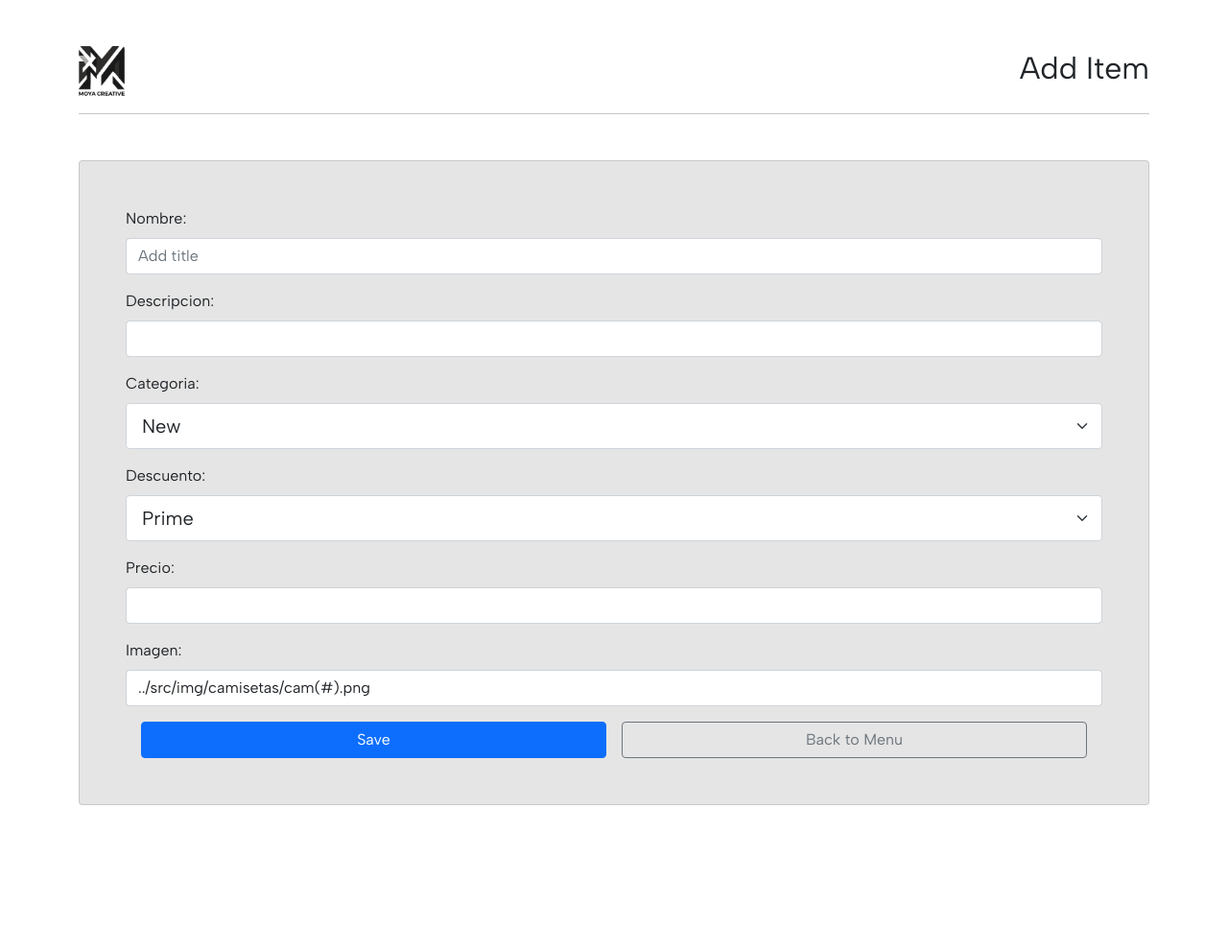
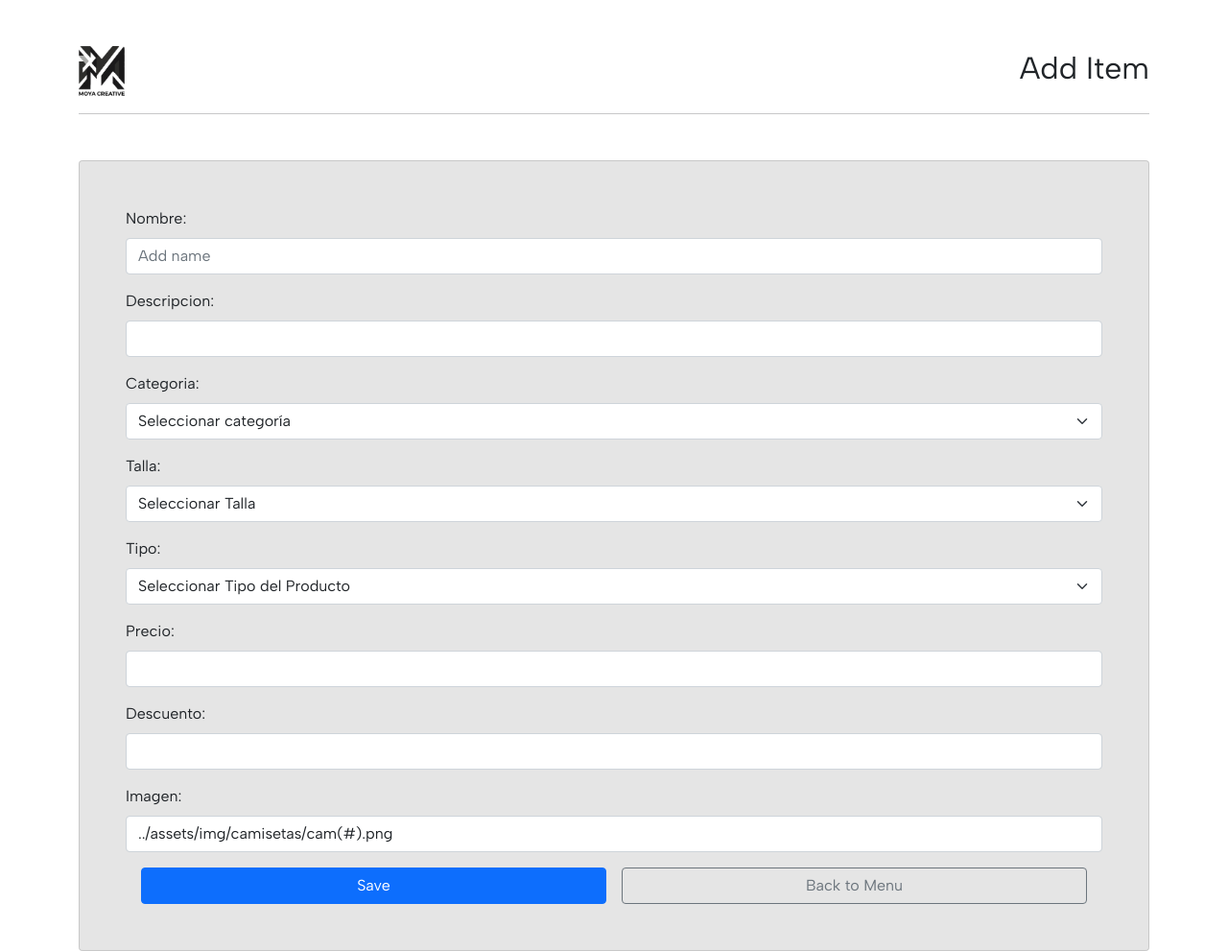
Before and after one commit to paulmoyaf/proyecto_php, a PHP site: page /admin/add/add-page.php in a window 1280 px wide. Shown: the whole page at 96% size. Before the commit the page ends 839 px from the top, so only its background shows below. Run offline with PHP 8.4, Linux system fonts and the light colour scheme; the visitor is signed in with stand-in values (Sample User, id 1); data comes from the database, SQL or seed files in the repository; some libraries are stand-ins or nearby versions; some web fonts are replaced.

Commit message:
update_all-08-11-2023

```diff
--- a/admin/add/add-page.php
+++ b/admin/add/add-page.php
@@ -15,7 +15,11 @@
 
     <?php require('logic.php'); ?>
 
-    <?php if (isset($_POST['guardar'])) : ?>
+    <?php if (isset($_POST['guardar'])) :
+        $nombre_categoria_nuevo = ProductosDB::obtenerNombreTipoCategoria($categoria_id);
+        $nombre_talla_nuevo = ProductosDB::obtenerNombreTalla($talla_id);
+        $nombre_tipo_nuevo = ProductosDB::obtenerNombreTipoProducto($tipo_producto_id);
+    ?>
         <div class="table-responsive">
             <table class="table table-bordered text-center">
                 <thead class="">
@@ -24,8 +28,11 @@
                         <th scope="col">Nombre</th>
                         <th scope="col">Descripcion</th>
                         <th scope="col">Categoria</th>
+                        <th scope="col">Talla</th>
+                        <th scope="col">Tipo</th>
+                        <th scope="col">Precio</th>
                         <th scope="col">Descuento</th>
-                            <th scope="col">Precio</th>
+                        <th scope="col">Precio Final</th>
                     </tr>
                 </thead>
                 <tbody class="align-middle">
@@ -33,9 +40,12 @@
                         <td><img src="../<?php echo $imagen_url ?>"></td>
                         <td><?php echo $nombre  ?></td>
                         <td><?php echo $descripcion ?></td>
-                            <td><?php echo $categoria ?></td>
-                            <td><?php echo $tiene_descuento ?></td>
+                        <td><?php echo $nombre_categoria_nuevo ?></td>
+                        <td><?php echo $nombre_talla_nuevo ?></td>
+                        <td><?php echo $nombre_tipo_nuevo ?></td>
                         <td><?php echo $precio  ?> €</td>
+                        <td><?php echo $descuento ?>%</td>
+                        <td><?php echo $producto->getPrecioFinal() ?>€</td>
                     </tr>
                 </tbody>
             </table>
@@ -46,7 +56,7 @@
     <?php else : ?>
 
         <div class="header-titulo">
-            <img class="card-img-top logo" src="../../src/img/logo/logo.png" alt="Title">
+            <img class="card-img-top logo" src="../../assets/img/logo/logo.png" alt="Title">
             <p class="h2">Add Item</p>
         </div>
         <hr>
@@ -56,38 +66,60 @@
                 <!-- <h4 class="card-title text-end">New Item</h4> -->
                 <!-- <p class="card-text">Add characterists of the new item</p> -->
 
-                <form class="form-group" action="" method="post" enctype="multipart/form-data" required>
+                <form class="form-group" action="" method="post" enctype="multipart/form-data">
                     <div class="form-group-item mb-3">
                         <label for="nombre" class="form-label">Nombre:</label>
-                        <input type="text" name="nombre" id="nombre" class="form-control" placeholder="Add title">
+                        <input type="text" name="nombre" id="nombre" class="form-control" placeholder="Add name" required>
                     </div>
                     <div class="form-group-item mb-3">
                         <label for="descripcion" class="form-label">Descripcion:</label>
-                        <input type="text" name="descripcion" id="descripcion" class="form-control" >
+                        <input type="text" name="descripcion" id="descripcion" class="form-control">
                     </div>
 
                     <div class="form-group-item mb-3">
-                        <label for="categoria" class="form-label">Categoria:</label>
-                        <select class="form-select form-select-lg" name="categoria" id="categoria">
-                            <option selected>New</option>
-                            <option >Used</option>
+                        <label for="categoria_id" class="form-label">Categoria:</label>
+                        <select class="form-select form-select-md" name="categoria_id" id="categoria_id" class="form-control" required>
+                            <option value="" selected>Seleccionar categoría</option>
+                            <?php foreach ($categorias as $categoria) { ?>
+                                <option value="<?php echo $categoria['id']; ?>"><?php echo $categoria['nombre']; ?></option>
+                            <?php } ?>
                         </select>
                     </div>
+
                     <div class="form-group-item mb-3">
-                        <label for="tiene_descuento" class="form-label">Descuento:</label>
-                        <select class="form-select form-select-lg" name="tiene_descuento"  id="tiene_descuento">
-                            <option selected>Prime</option>
-                            <option >Regular</option>
+                        <label for="talla_id" class="form-label">Talla:</label>
+                        <select class="form-select form-select-md" name="talla_id" class="form-control" required>
+                            <option value="" selected>Seleccionar Talla</option>
+                            <?php foreach ($tallas as $talla) { ?>
+                                <option value="<?php echo $talla['id']; ?>"><?php echo $talla['nombre']; ?></option>
+                            <?php } ?>
+                        </select>
+                    </div>
+
+
+                    <div class="form-group-item mb-3">
+                        <label for="tipo_producto_id" class="form-label">Tipo:</label>
+                        <select class="form-select form-select-md" name="tipo_producto_id" class="form-control" required>
+                            <option value="" selected>Seleccionar Tipo del Producto</option>
+                            <?php foreach ($tipos_producto as $tipo_producto) { ?>
+                                <option value="<?php echo $tipo_producto['id']; ?>"><?php echo $tipo_producto['nombre']; ?></option>
+                            <?php } ?>
                         </select>
                     </div>
 
                     <div class="form-group-item mb-3">
                         <label for="precio" class="form-label">Precio:</label>
-                        <input type="text" name="precio" id="precio" class="form-control">
+                        <input type="text" name="precio" id="precio" class="form-control" required>
                     </div>
+
+                    <div class="form-group-item mb-3">
+                        <label for="descuento" class="form-label">Descuento:</label>
+                        <input type="text" name="descuento" id="descuento" class="form-control">
+                    </div>
+
                     <div class="form-group-item mb-3">
                         <label for="imagen_url" class="form-label">Imagen:</label>
-                        <input type="text" name="imagen_url" id="imagen_url" class="form-control" value="../src/img/camisetas/cam(#).png">
+                        <input type="text" name="imagen_url" id="imagen_url" class="form-control" value="../assets/img/camisetas/cam(#).png">
                         <!-- <input type="file" name="imagen_url" id="imagen_url" class="form-control"> -->
                     </div>
                     <div class="row gap-3 mx-3">
--- a/admin/add/logic.php
+++ b/admin/add/logic.php
@@ -24,22 +24,31 @@ require('../../src/objects/productos.php');
 
 if (isset($_POST['guardar'])) {
 
-    $nombre      = $_POST['nombre'];
-    $descripcion = $_POST['descripcion'];
-    $categoria   = $_POST['categoria'];
-    $tiene_descuento   = $_POST['tiene_descuento'];
-    $precio      = $_POST['precio'];
+    $nombre          = $_POST['nombre'];
+    $descripcion     = $_POST['descripcion'];
+    $categoria_id    = $_POST['categoria_id'];
+    $talla_id        = $_POST['talla_id'];
+    $tipo_producto_id   = $_POST['tipo_producto_id'];
+    $descuento       = $_POST['descuento'];
+    $precio          = $_POST['precio'];
     $imagen_url      = $_POST['imagen_url'];
 
-    if (strlen($nombre) > 0 && strlen($descripcion) > 0 && strlen($categoria) > 0 &&
-    strlen($tiene_descuento) > 0 && strlen($precio) > 0 && strlen($imagen_url) > 0
+    if ($descuento == ""){
+        $descuento = 0;
+    }
+
+    if (strlen($nombre) > 0 && strlen($descripcion) > 0 && strlen($categoria_id) > 0 &&
+    strlen($talla_id) > 0 && strlen($tipo_producto_id) > 0
+    && strlen($precio) > 0 && strlen($imagen_url) > 0
     ) {
 
         $producto = new Producto();
         $producto->setNombre($nombre);
         $producto->setDescripcion($descripcion);
-        $producto->setCategoria($categoria);
-        $producto->setTieneDescuento($tiene_descuento);
+        $producto->setCategoriaId($categoria_id);
+        $producto->setTallaId($talla_id);
+        $producto->setTipoProductoId($tipo_producto_id);
+        $producto->setDescuento($descuento);
         $producto->setPrecio($precio);
         $producto->setImagenUrl($imagen_url);
 
@@ -55,6 +64,8 @@ if (isset($_POST['guardar'])) {
         Upps parece que ha ocurrido algo, parece que no tiene informacion... </div> \n";
     }
 } else {
-
+    $tallas = ProductosDB::selectTallas();
+    $categorias = ProductosDB::selectCategorias();
+    $tipos_producto = ProductosDB::selectTipoProducto();
 }
 ?>
--- a/public/index.php
+++ b/public/index.php
@@ -46,8 +46,9 @@ require('../src/objects/productos.php');
                                 <img src="<?php echo $producto->getImagenURL()  ?>" class="img-fluid rounded-start py-3" style="width: 15em" alt="Card title">
                                 <p class="card-text">Modelo: <?php echo $producto->getDescripcion() ?></p>
                                 <p class="card-text">Categoria: <?php echo $nombre_tipo_categoria ?></p>
+                                <p class="card-text">Modelo: <?php echo $producto->getPrecio() ?></p>
                                 <p class="card-text">Tipo: <?php echo $nombre_tipo_producto ?></p>
-                                <p class="card-text font-weight-bold" style="font-size: larger;"><?php echo $producto->getPrecio()?> €</p>
+                                <p class="card-text font-weight-bold" style="font-size: larger;"><?php echo $producto->getPrecioFinal()?> €</p>
                             </div>
                         </a>
                     </div>
--- a/public/view-page.php
+++ b/public/view-page.php
@@ -45,9 +45,10 @@
                 <ul>
                     <li>Descripcion: <?php echo $producto->getDescripcion() ?></li>
                     <li>Tipo de Producto: <?php echo $nombre_tipo_producto ?></li>
+                    <li>Precio: <?php echo $producto->getPrecio()?></li>
                     <li>Descuento: <?php echo $producto->getDescuento() ?> % (Para usuarios PRIME)</li>
                 </ul>
-                <p class="display-6"><?php echo $producto->getPrecio()  ?> €</p>
+                <p class="display-6"><?php echo $producto->getPrecioFinal()  ?> €</p>
 
                 <div class="row form-group">
                     <div class="mb-3 col">
--- a/src/objects/productos.php
+++ b/src/objects/productos.php
@@ -85,6 +85,10 @@ class Producto {
         $this->precio = $precio;
     }
 
+    // public function setPrecioFinal($precio_final) {
+    //     $this->precio_final = $precio_final;
+    // }
+
     public function getPrecioFinal() {
         // Asegurarse de que precio_inicial y descuento tengan valores válidos
         if ($this->precio !== null && $this->descuento !== null && $this->tipo_producto_id == 1) {
```
Also changed, not shown: admin/dashboard.php (+4 -4 lines), admin/edit/edit-page.php (+41 -15 lines), admin/edit/logic.php (+27 -11 lines), admin/login.php (+5 -5 lines), assets/img/portadas/BannerHorizontal.jpg (added). Lines whose indentation alone changed are shown as unchanged.
